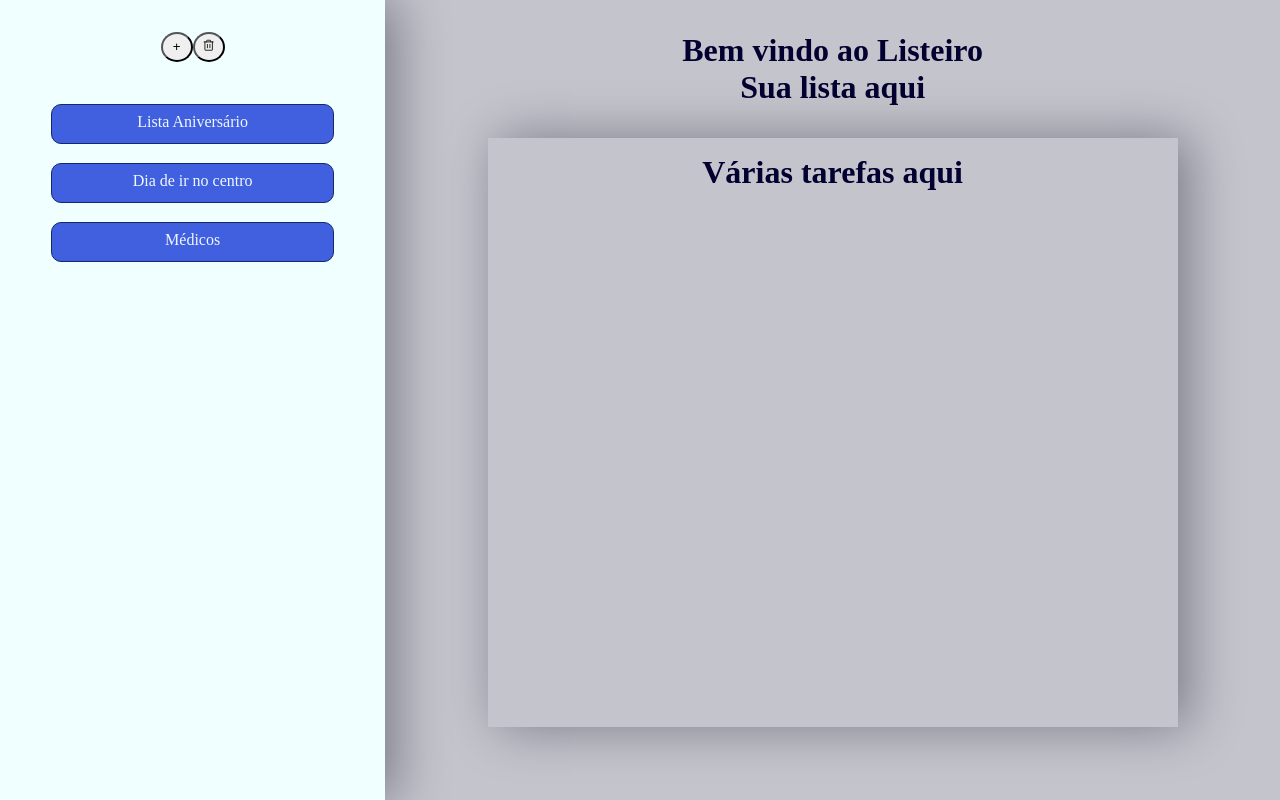
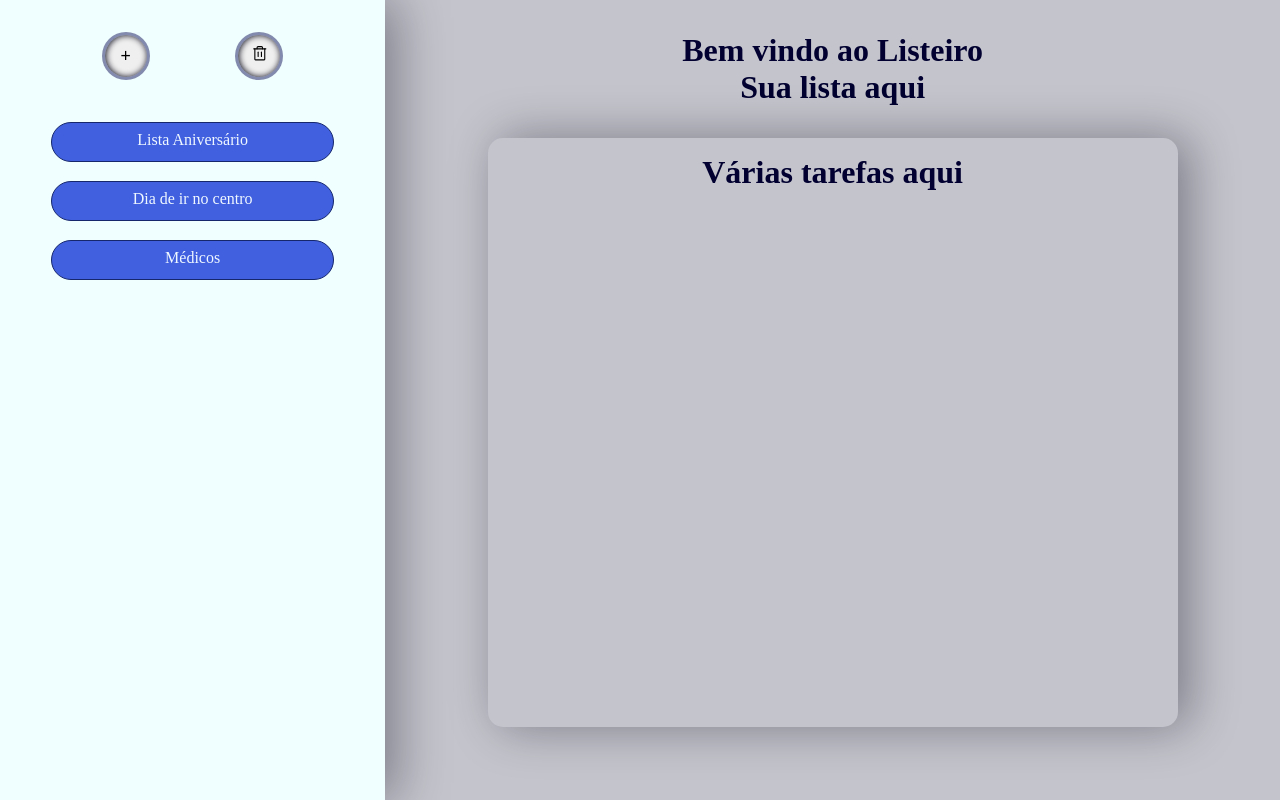
Before and after one commit to BragaMPedro/ProjetoReact-listaDeTarefas, a React (Vite) app: page / in a window 1280 px wide. Built offline with nearby package versions, Linux system fonts and the light colour scheme.

Commit message:
atualiza Estilos

```diff
--- a/src/Styles/global.js
+++ b/src/Styles/global.js
@@ -14,6 +14,7 @@
 
     input, textarea, button {
         cursor: pointer;
+        border: 0;
     }
 
     [disabled] {
--- a/src/components/Lista/listaTarefasStyle.js
+++ b/src/components/Lista/listaTarefasStyle.js
@@ -6,6 +6,7 @@
     align-items: center;
     width: 80%;
     height: 80%;
+    border-radius: 15px;
     margin: 2rem 1rem;
     padding: 1rem;
     box-shadow: 0.7rem 0 3rem  #09091961;
--- a/src/components/SideBar/listsBarStyle.js
+++ b/src/components/SideBar/listsBarStyle.js
@@ -16,13 +16,24 @@
     display: flex;
     flex-direction: row;
     justify-content: space-evenly;
+    width: 100%;
 
 
     button{
         border-radius: 50%;
-        width: 2rem;
+        width: 3rem;
+        height: 3rem;
         padding: 0.3rem;
+        border: 3px solid #16276c80;
+        box-shadow: 0.05rem 0 0.4rem #090919 inset;
+        font-size: 110%;
+    }
 
+    button:hover{
+        border: 1px solid #16276c;
+        background-color: #4060e0;
+        color: aliceblue;
+        transition-duration: 0.5s;
     }
 `;
 
@@ -38,9 +49,27 @@
         padding: 0.5rem 1rem;
         margin: 0.6rem 0;
         text-align: center;
-        border-radius: 10px;
+        border-radius: 30px;
         border: 1px solid #16276c;
         background-color: #4060e0;
         color: aliceblue;
     }
-    `;
+
+    span:hover{
+        border: 5px double;
+        border-radius: 10px;
+        background-color: #16276c;
+        transform: scale(1.05);
+        filter: brightness(0.9);
+        transition-duration: 0.5s;
+        cursor: pointer;
+    }
+
+    span:checked{
+        background-color: #16276c;
+        border: 5px double;
+        border-radius: 10px;
+        transform: scale(1.05);
+        filter: brightness(0.9);
+    }
+`;
```
